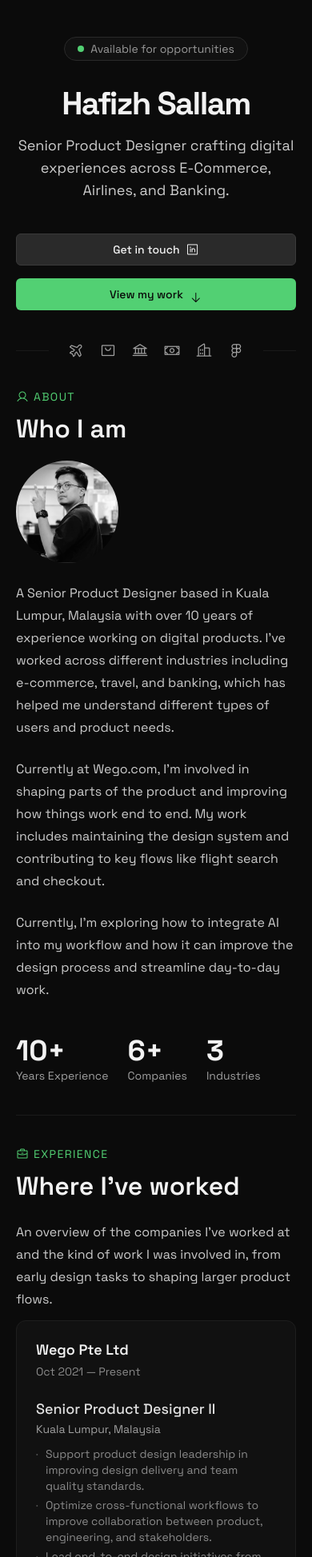
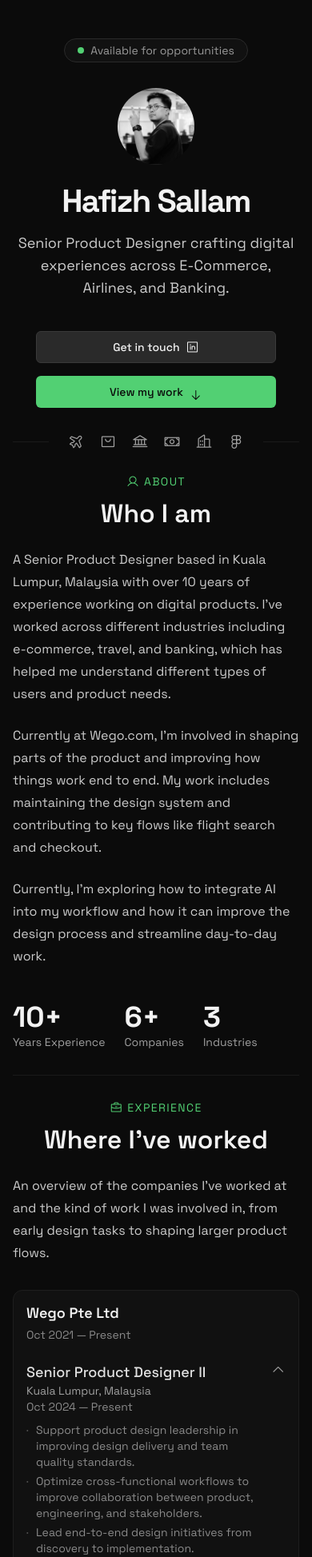
Before and after one commit to hafizhsallamproduct-stack/Personal-Portfolio, a React (Vite) app: page / in a window 390 px wide. Shown: the part 53-2000 px from the top of the page at 80% size. Built offline with nearby package versions, Linux system fonts and the light colour scheme.

Commit message:
fixing mobile view

```diff
--- a/src/components/Experience.jsx
+++ b/src/components/Experience.jsx
@@ -10,6 +10,7 @@ const ExperienceRole = ({ role }) => {
       <div className="experience-role-info">
         <div className="experience-role-title">{role.title}</div>
         <div className="experience-role-location">{role.location}</div>
+        <div className="experience-role-date-mobile">{role.date}</div>
         {isExpanded && (
           <>
             {role.details ? (
@@ -31,7 +32,7 @@ const ExperienceRole = ({ role }) => {
         aria-label={`${isExpanded ? 'Collapse' : 'Expand'} ${role.title}`}
         style={{ cursor: 'pointer', display: 'flex', alignItems: 'center', gap: '8px', background: 'none', border: 'none', color: 'inherit', font: 'inherit', padding: 0 }}
       >
-        <span>{role.date}</span>
+        <span className="experience-role-date-text">{role.date}</span>
         <i className={`ph ${isExpanded ? 'ph-caret-up' : 'ph-caret-down'}`} style={{ color: 'var(--text-muted)' }}></i>
       </button>
     </div>
--- a/src/components/Hero.jsx
+++ b/src/components/Hero.jsx
@@ -8,11 +8,12 @@ const Hero = () => {
         <span className="hero-badge-text">Available for opportunities</span>
       </div>
       <div className="hero-content">
+        <img src="assets/profile.jpg" alt="Hafizh Sallam" className="hero-mobile-photo" />
         <h1 className="hero-name">Hafizh Sallam</h1>
         <p className="hero-subtitle">Senior Product Designer crafting digital experiences across E-Commerce, Airlines, and Banking.</p>
       </div>
       <div className="hero-buttons">
-        <a href="https://www.linkedin.com/in/hafizh-s-b7299420a/" target="_blank" rel="noopener noreferrer" className="btn-secondary">
+        <a href="https://www.linkedin.com/in/hafizh-s-b7299420a/" target="_blank" rel="noopener noreferrer" className="btn-secondary" id="hero-cta">
           Get in touch <i className="ph ph-linkedin-logo"></i>
         </a>
         <a href="#skills" className="btn-primary btn-primary-lg">
--- a/src/components/Navbar.jsx
+++ b/src/components/Navbar.jsx
@@ -4,6 +4,7 @@ const Navbar = () => {
   const [isFixedVisible, setIsFixedVisible] = useState(false);
   const [activeHash, setActiveHash] = useState('');
   const [isMobileMenuOpen, setIsMobileMenuOpen] = useState(false);
+  const [showMobileCta, setShowMobileCta] = useState(false);
   const navTopRef = useRef(null);
 
   useEffect(() => {
@@ -32,6 +33,21 @@ const Navbar = () => {
     return () => {
       sections.forEach(el => observer.unobserve(el));
     };
+  }, []);
+
+  useEffect(() => {
+    const heroCta = document.getElementById('hero-cta');
+    if (!heroCta) return;
+
+    const observer = new IntersectionObserver((entries) => {
+      entries.forEach(entry => {
+        // Show mobile CTA if hero CTA is NOT intersecting (out of view)
+        setShowMobileCta(!entry.isIntersecting);
+      });
+    }, { threshold: 0 });
+
+    observer.observe(heroCta);
+    return () => observer.unobserve(heroCta);
   }, []);
 
   const toggleMobileMenu = () => {
@@ -66,16 +82,28 @@ const Navbar = () => {
             <span className="nav-logo-text">Hafizh Sallam</span>
           </a>
 
-          <button className="hamburger-menu" onClick={toggleMobileMenu} aria-label="Toggle menu">
-            <i className={`ph ${isMobileMenuOpen ? 'ph-x' : 'ph-list'}`}></i>
-          </button>
+          <div className="nav-controls-mobile">
+            <a
+              href="https://www.linkedin.com/in/hafizh-s-b7299420a/"
+              target="_blank"
+              rel="noopener noreferrer"
+              className={`btn-primary nav-mobile-cta ${showMobileCta ? 'visible' : ''}`}
+              onClick={() => setIsMobileMenuOpen(false)}
+            >
+              Get in touch <i className="ph ph-linkedin-logo"></i>
+            </a>
+
+            <button className="hamburger-menu" onClick={toggleMobileMenu} aria-label="Toggle menu">
+              <i className={`ph ${isMobileMenuOpen ? 'ph-x' : 'ph-list'}`}></i>
+            </button>
+          </div>
 
           <div className={`nav-links ${isMobileMenuOpen ? 'nav-links--open' : ''}`}>
             <a href="#about" className={`nav-link ${activeHash === '#about' ? 'active' : ''}`} onClick={() => setIsMobileMenuOpen(false)}>About</a>
             <a href="#experience" className={`nav-link ${activeHash === '#experience' ? 'active' : ''}`} onClick={() => setIsMobileMenuOpen(false)}>Experience</a>
             <a href="#education" className={`nav-link ${activeHash === '#education' ? 'active' : ''}`} onClick={() => setIsMobileMenuOpen(false)}>Education</a>
             <a href="#skills" className={`nav-link ${activeHash === '#skills' ? 'active' : ''}`} onClick={() => setIsMobileMenuOpen(false)}>My work</a>
-            <a href="https://www.linkedin.com/in/hafizh-s-b7299420a/" target="_blank" rel="noopener noreferrer" className="btn-primary" onClick={() => setIsMobileMenuOpen(false)}>Get in touch <i className="ph ph-linkedin-logo"></i></a>
+            <a href="https://www.linkedin.com/in/hafizh-s-b7299420a/" target="_blank" rel="noopener noreferrer" className="btn-primary nav-link-cta-desktop" onClick={() => setIsMobileMenuOpen(false)}>Get in touch <i className="ph ph-linkedin-logo"></i></a>
           </div>
         </nav>
       </header>
--- a/src/styles/css/responsive.css
+++ b/src/styles/css/responsive.css
@@ -4,6 +4,7 @@
   .hero { padding: 40px 40px 60px; }
   .hero-name { font-size: 56px; line-height: 60px; }
   .hero-subtitle { font-size: 18px; line-height: 28px; }
+  .nav-mobile-cta { display: none; }
   .divider { padding: 0 40px; }
   .section { flex-direction: column; padding: 60px 40px; gap: 32px; }
   .section--header-only { padding-bottom: 20px; }
@@ -15,12 +16,17 @@
   .work-card, .work-card--large { grid-column: span 1; }
   .cta-section { padding: 60px 40px; }
   .cta-heading { font-size: 36px; line-height: 44px; }
-  .footer { padding: 24px 40px; }
+  .footer { padding: 32px 16px; }
 }
 
 /* --- Responsive (mobile) --- */
 @media (max-width: 640px) {
-  .nav { padding: 16px 20px; position: relative; }
+  .nav { padding: 16px 16px; position: relative; }
+  .nav-logo-text { display: none; }
+  .nav-controls-mobile { display: flex; align-items: center; gap: 8px; }
+  .nav-mobile-cta { display: none; padding: 6px 12px; font-size: 12px; }
+  .nav-mobile-cta.visible { display: inline-flex; }
+  .nav-link-cta-desktop { display: none; }
   .hamburger-menu { display: block; }
   .nav-links { display: none; }
   .nav-links--open {
@@ -35,24 +41,45 @@
     gap: 16px;
     border-bottom: 1px solid var(--divider);
   }
-  .hero { padding: 30px 20px 40px; }
+  .hero { padding: 32px 16px; }
+  .hero-mobile-photo {
+    display: block;
+    width: 96px;
+    height: 96px;
+    border-radius: 50%;
+    object-fit: cover;
+    margin-bottom: 8px;
+  }
   .hero-name { font-size: 40px; line-height: 44px; }
   .hero-subtitle { font-size: 18px; line-height: 28px; }
-  .hero-buttons { flex-direction: column; width: 100%; }
+  .hero-buttons { flex-direction: column; width: fit-content; }
   .hero-buttons .btn-primary-lg,
-  .hero-buttons .btn-secondary { width: 100%; justify-content: center; }
-  .divider { padding: 0 20px; }
-  .section { padding: 40px 20px; gap: 24px; }
-  .section--header-only { padding-bottom: 12px; }
+  .hero-buttons .btn-secondary { width: 300px; justify-content: center; }
+  .divider { padding: 0 16px; margin: 0; }
+  .divider--spaced { padding: 0 16px; margin: 0; }
+  .divider--icons { margin: 0; }
+  .section { padding: 32px 16px; gap: 24px; }
+  .section--header-only { padding-bottom: 32px; }
+  .section-label-col { text-align: center; align-items: center; }
+  .section-tag { justify-content: center; }
   .about-stats { gap: 24px; }
-  .experience-cards { padding: 0 20px; }
-  .experience-card { padding: 24px; }
-  .experience-role { flex-direction: column; gap: 8px; }
-  .skills-row { gap: 8px; }
-  .skill-tag, .tool-tag { padding: 8px 16px; font-size: 14px; }
-  .work-cards { grid-template-columns: 1fr; padding: 0 20px 40px; }
+  .about-photo { display: none; }
+  #about .section-label-col { display: flex; flex-direction: column; }
+  #about .section-label-col .about-photo { order: -1; }
+  #about .section-label-col .section-tag { order: 0; }
+  #about .section-label-col .section-title { order: 1; }
+  .education-card { padding: 16px; gap: 16px; flex-direction: row; align-items: flex-start; }
+  .education-icon { width: 40px; }
+  .experience-card { padding: 16px; }
+  .experience-cards { padding: 0 16px 32px; }
+  .experience-role { flex-direction: row; justify-content: space-between; align-items: flex-start; gap: 8px; }
+  .experience-role-info { gap: 2px; }
+  .experience-role-date-mobile { display: block; font-size: 14px; color: var(--text-faint); }
+  .experience-role-date-text { display: none; }
+  .work-cards { grid-template-columns: 1fr; padding: 0 16px 32px; }
+  .work-card-body { padding: 16px; height: auto; }
   .work-card, .work-card--large { grid-column: span 1; }
-  .cta-section { padding: 40px 20px; }
+  .cta-section { padding: 32px 16px; }
   .cta-heading { font-size: 28px; line-height: 36px; }
-  .footer { flex-direction: column; gap: 16px; padding: 24px 20px; text-align: center; }
+  .footer { flex-direction: column; gap: 16px; padding: 32px 16px; text-align: center; }
 }
--- a/src/styles/css/sections.css
+++ b/src/styles/css/sections.css
@@ -59,6 +59,10 @@
   font-weight: 600;
   color: var(--text-primary);
   line-height: 20px;
+}
+
+.nav-mobile-cta {
+  display: none;
 }
 
 .nav-links {
@@ -159,6 +163,10 @@
   text-align: center;
   color: var(--text-secondary);
   max-width: 720px;
+}
+
+.hero-mobile-photo {
+  display: none;
 }
 
 .hero-buttons {
@@ -286,6 +294,10 @@
   display: flex;
   flex-direction: column;
   gap: 4px;
+}
+
+.experience-role-date-mobile {
+  display: none;
 }
 
 .experience-role-title {
```
